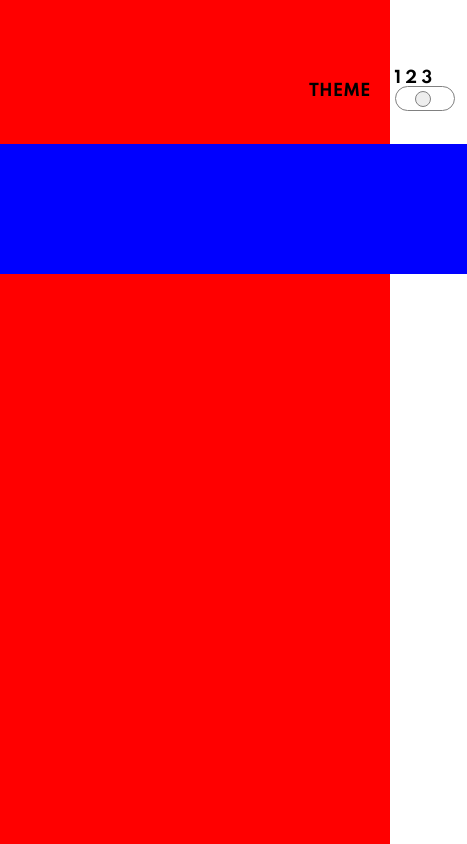
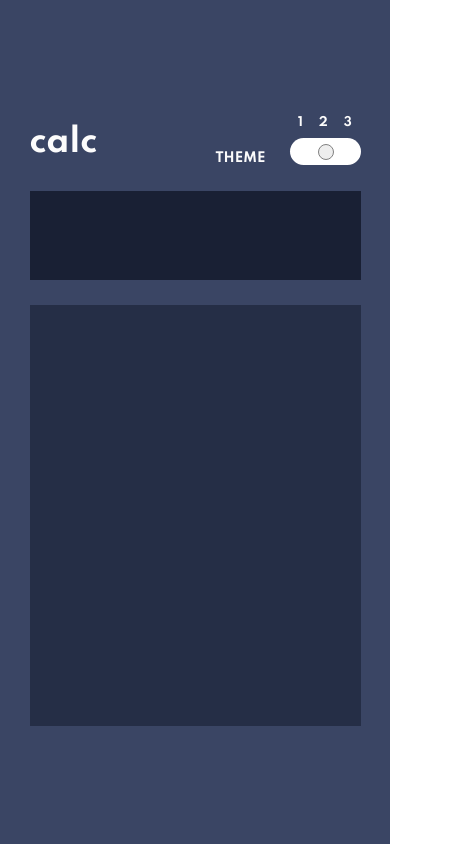
Before and after one commit to K0smic/calculator-app, a plain HTML site: page index.html in a window 390 px wide. Shown: the whole page, 467 px wide, since content can reach past the window. Drawn offline with Linux system fonts and the light colour scheme.

Commit message:
Switch + mobile layout.

```diff
--- a/css/style.scss
+++ b/css/style.scss
@@ -143,18 +143,50 @@ html {
 //END BORDER
 
 // START SCSS VARIABLES
-$calc-title-grid-height: 3.5rem;
-$calc-screen-grid-height: 8.125rem;
-$calc-body-grid-height: 30.125rem;
-$calc-grid-width: 16.969rem;
+$calc-title-grid-height: 3rem;
+$calc-screen-grid-height: clamp(5.5rem, 4.5757rem + 3.9437vw, 8.125rem);
+$calc-body-grid-height: clamp(26.25rem, 24.8856rem + 5.8216vw, 30.125rem);
+$calc-grid-width: clamp(10.25rem, 7.8952rem + 10.0469vw, 16.9375rem);
 $calc-row-gap: 1.563rem;
 
+$font-small: 0.813rem;
 $font-default: 2rem;
 // END SCSS VARIABLES
 
+//START CSS VARIABLES
+:root {
+  --theme1-bg: hsl(224, 26%, 31%);
+  --theme1-screen-bg: hsl(224, 35%, 15%);
+  --theme1-numpad-bg: hsl(225, 30%, 21%);
+  --theme1-num-bg: hsl(32, 26%, 89%);
+  --theme1-secondary-bg: hsl(224, 21%, 50%);
+  --theme1-equal-bg: hsl(6, 64%, 50%);
+
+  --theme1-primary: hsl(0, 0%, 99%);
+  --theme1-secondary: hsl(180, 100%, 100%);
+  --theme1-button: hsl(7, 64%, 49%);
+  --theme1-num: hsl(222, 13%, 31%);
+  --theme1-equal: hsl(6, 100%, 98%);
+
+  --default-bg: var(--theme1-bg);
+  --default-screen-bg: var(--theme1-screen-bg);
+  --default-numpad-bg: var(--theme1-numpad-bg);
+  --default-num-bg: var(--theme1-num-bg);
+  --default-secondary-bg: var(--theme1-secondary-bg);
+  --default-equal-bg: var(--theme1-equal-bg);
+
+  --default-primary: var(--theme1-primary);
+  --default-secondary: var(--theme1-secondary);
+  --default-button: var(--theme1-button);
+  --default-num: var(--theme1-num);
+  --default-equal: var(--theme1-equal);
+  overflow: hidden;
+}
+//END CSS VARIABLES
+
 // START PAGE CSS
 .container {
-  width: 100vw;
+  // width: 100vw;
   height: 100vh;
 }
 // END PAGE CSS
@@ -175,30 +207,39 @@ $font-default: 2rem;
   grid-template-rows: $calc-title-grid-height $calc-screen-grid-height $calc-body-grid-height;
   place-content: center;
   gap: $calc-row-gap 0;
-  background-color: red;
+  background-color: var(--default-bg);
 
   &__title,
   &__theme {
     align-self: center;
+    color: var(--default-primary);
   }
   &__theme {
-    justify-self: end;
+    font-size: $font-small;
     display: grid;
-    grid-template-columns: auto 4.5rem;
+    grid-template-columns: auto 4.438rem;
     grid-template-rows: 2.875rem;
-    align-items: center;
+    place-items: end;
     gap: 0 1.5rem;
 
     .theme__switch {
       display: grid;
-      grid-template-rows: auto 1.625rem;
+      grid-template-rows: auto 1.688rem;
+      place-items: center;
+
+      .switch__number {
+        margin: 0 0 0.6rem 0;
+        font-size: $font-small - 0.063rem;
+        display: grid;
+        grid-template-columns: repeat(3, auto);
+        gap: 0 1rem;
+      }
 
       .switch__presets {
         position: relative;
-        // width: 4.5rem;
-        // height: 1.625rem;
-        width: 60px;
-        height: 25px;
+        //71px and 27px
+        width: 4.438rem;
+        height: 1.688rem;
 
         #switch1,
         #switch2,
@@ -212,7 +253,7 @@ $font-default: 2rem;
               position: absolute;
               content: "";
               width: 20px;
-              height: 25px;
+              height: 1.688rem;
               top: 0;
               left: 0;
               z-index: 10;
@@ -222,7 +263,7 @@ $font-default: 2rem;
         #switch1 {
           & + label {
             &::after {
-              left: 2;
+              left: 0.313rem;
             }
           }
           &:checked {
@@ -230,7 +271,7 @@ $font-default: 2rem;
               background-color: red;
               transition: background-color 200ms ease-in-out;
               &::after {
-                left: 2;
+                left: 0.313rem;
                 transition: left 200ms ease-in-out;
               }
             }
@@ -239,7 +280,7 @@ $font-default: 2rem;
         #switch2 {
           & + label {
             &::after {
-              left: 20px;
+              left: 1.8rem;
             }
           }
           &:checked {
@@ -247,7 +288,7 @@ $font-default: 2rem;
               background-color: #fff;
               transition: background-color 200ms ease-in-out;
               &::after {
-                left: 20px;
+                left: 1.8rem;
                 transition: left 200ms ease-in-out;
               }
             }
@@ -256,7 +297,7 @@ $font-default: 2rem;
         #switch3 {
           & + label {
             &::after {
-              left: 40px;
+              left: 3rem;
             }
           }
           &:checked {
@@ -264,7 +305,7 @@ $font-default: 2rem;
               background-color: green;
               transition: background-color 200ms ease-in-out;
               &::after {
-                left: 40px;
+                left: 3rem;
                 transition: left 200ms ease-in-out;
               }
             }
@@ -272,11 +313,11 @@ $font-default: 2rem;
         }
 
         .switch__inner {
-          width: 60px;
-          height: 25px;
+          width: 4.438rem;
+          height: 1.688rem;
           background-color: #fff;
-          border: solid 1px grey;
-          border-radius: 20px;
+          // border: solid 1px grey;
+          border-radius: 550px;
 
           &::after {
             position: absolute;
@@ -297,7 +338,10 @@ $font-default: 2rem;
     }
   }
   &__screen {
-    background-color: blue;
+    background-color: var(--default-screen-bg);
+  }
+  &__num-pad {
+    background-color: var(--default-numpad-bg);
   }
 
   .col-span2 {
```
Also changed, not shown: css/style.min.css, 1 other file.
